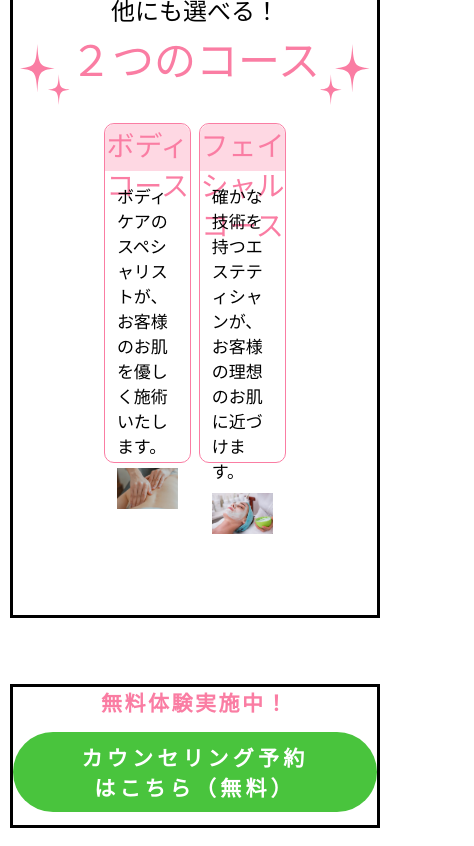
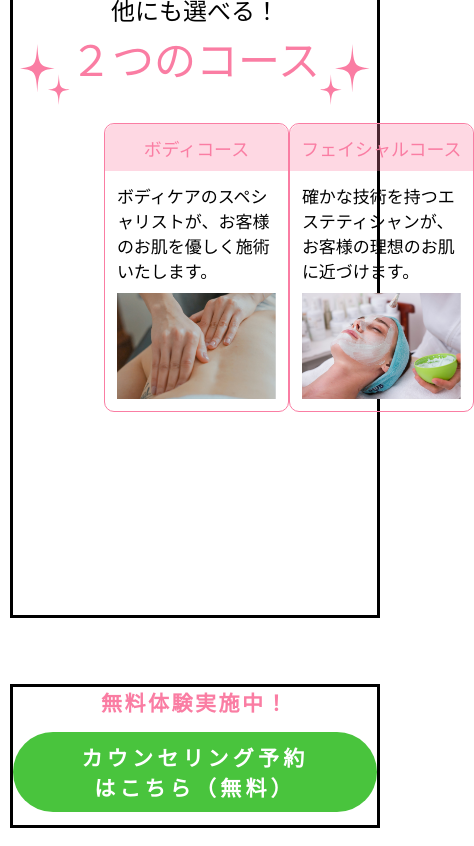
Before and after one commit to NaokoSugawara/lp3, a plain HTML site: page index.html in a window 390 px wide. Shown: the part 1240-2086 px from the top of the page, 474 px wide, since content can reach past the window. Drawn offline with Linux system fonts and the light colour scheme.

Commit message:
fixed trial__course for responsive

```diff
--- a/assets/style/style.css
+++ b/assets/style/style.css
@@ -665,10 +665,12 @@ ul {
 
 .traial__course {
   width: 48%;
-  height: 340px;
+  min-width: 185px;
+  height: auto;
+  min-height: 260px;
   display: grid;
-  grid-template-rows: 1fr 1fr; /* Two columns */
-  border-radius: 10px; /* Rounded corners */
+  grid-template-rows: 0.1fr 1fr;
+  border-radius: 10px;
   border: 1px solid #FA7DA3;
 }
 
@@ -678,22 +680,32 @@ ul {
 }
 
 .traial__course__name {
-  text-align: center;
-  vertical-align: middle;
+  /* text-align: center;
+  vertical-align: middle; */
   height: 47px;
+  display: flex;
+  justify-content: center;
+  align-items: center;
   background-color: rgba(250, 125, 163, 0.3);
   color: #FA7DA3;
-  font-size: 28px;
-  border-top-left-radius: 10px;  /* Rounded top-left corner */
-  border-top-right-radius: 10px; /* Rounded top-right corner */
+  /* font-size: 28px; */
+  font-size: calc(0.5vw + 1.0rem);
+  border-top-left-radius: 10px;
+  border-top-right-radius: 10px;
 }
 
 .traial__course__desc {
   display: flex;
   flex-direction: column;
   justify-content: space-around;
-  border-bottom-left-radius: 10px;  /* Rounded top-left corner */
-  border-bottom-right-radius: 10px; /* Rounded top-right corner */
+  border-bottom-left-radius: 10px;
+  border-bottom-right-radius: 10px;
+}
+
+.traial__course__desc div {
+  font-size: 17px;
+  /* letter-spacing: -0.1em; */
+  margin-bottom: 10px;
 }
 
 .traial__course__desc img {
@@ -701,11 +713,6 @@ ul {
   height: auto;
 }
 
-.traial__course__desc div {
-  font-size: 17px;
-  /* letter-spacing: -0.1em; */
-  margin-bottom: 10px;
-}
 
 
 
--- a/index.html
+++ b/index.html
@@ -118,18 +118,18 @@
             </li>
             <li>
                 <div class="traial__course">
-                    <h2 class="noto-serif-jp-regular traial__course__name">ボディコース</h2>
+                    <h2 class="traial__course__name noto-serif-jp-regular">ボディコース</h2>
                     <div class="traial__course__inner">
-                        <div class="noto-serif-jp-regular traial__course__desc">
+                        <div class="traial__course__desc noto-serif-jp-regular">
                             <div>ボディケアのスペシャリストが、お客様のお肌を優しく施術いたします。</div>
                             <img src="/lp3/assets/images/body.png" alt="ボディ">
                         </div>
                     </div>
                 </div>
                 <div class="traial__course">
-                    <h2 class="noto-serif-jp-regular traial__course__name">フェイシャルコース</h2>
+                    <h2 class="traial__course__name noto-serif-jp-regular">フェイシャルコース</h2>
                     <div class="traial__course__inner">
-                        <div class="noto-serif-jp-regular traial__course__desc">
+                        <div class="traial__course__desc noto-serif-jp-regular">
                             <div>確かな技術を持つエステティシャンが、お客様の理想のお肌に近づけます。</div>
                             <img src="/lp3/assets/images/facial.png" alt="フェイシャル">
                         </div>
```
